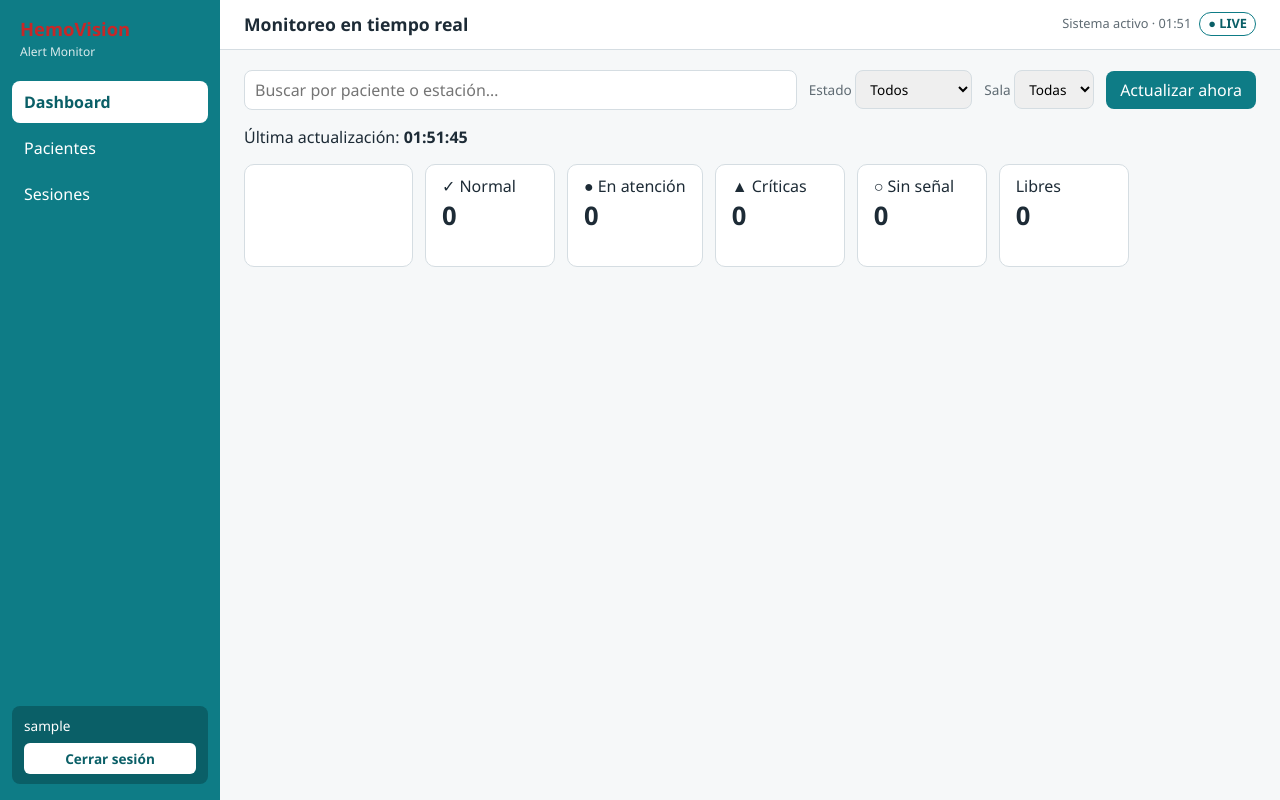
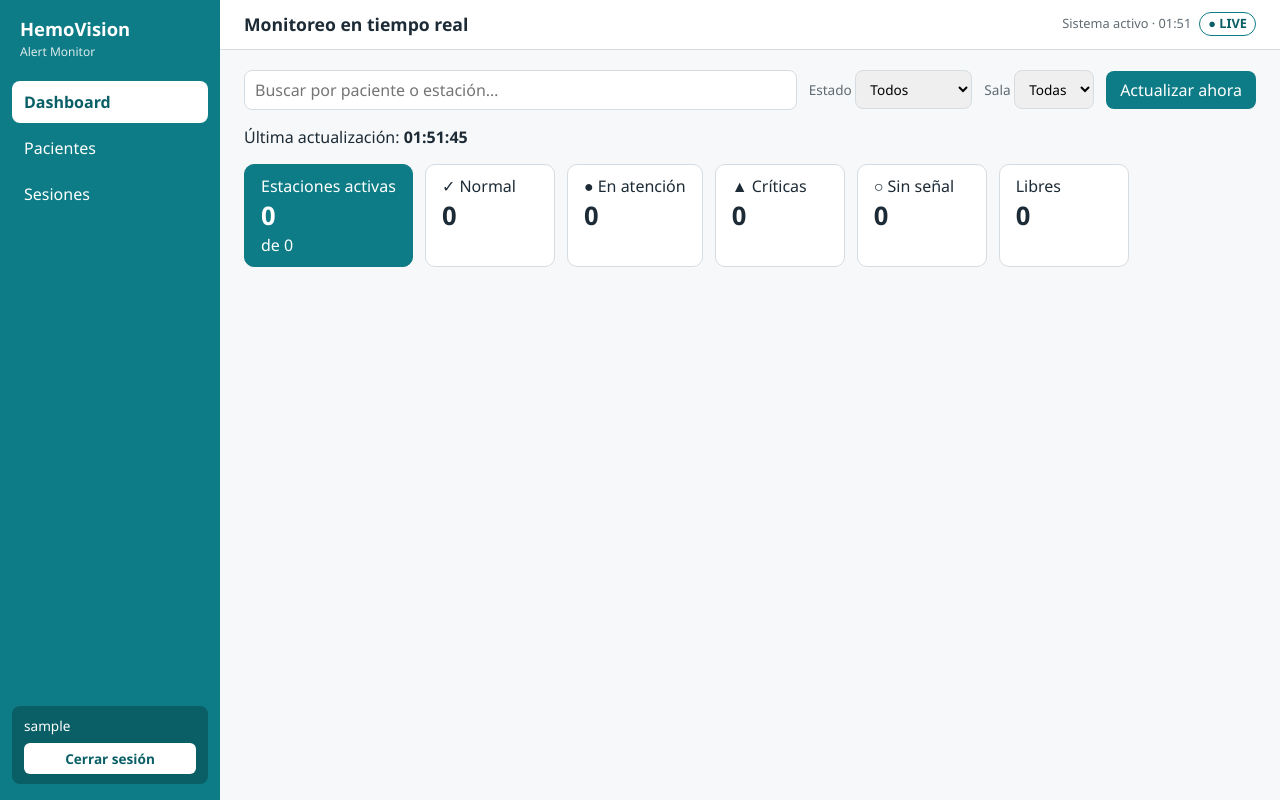
Before and after one commit to Darix-io/Proyecto-hemo-vision-alert, a Django app: page / in a window 1280 px wide. Run offline with Django 5.2, Linux system fonts and the light colour scheme; the visitor is signed in with stand-in values (Sample User, id 1); data that the repository does not hold is empty.

Commit message:
feat: Dashboard con indicadores, filtros y detalle de estación (M4)

```diff
--- a/pacientes/static/pacientes/hemovision.css
+++ b/pacientes/static/pacientes/hemovision.css
@@ -174,3 +174,5 @@ a.tarjeta { display: block; color: inherit; text-decoration: none; }
 a.tarjeta:hover { box-shadow: 0 2px 8px rgba(0,0,0,.18); }
 .revisar { font-weight: 700; color: var(--rojo); }
 [hidden] { display: none !important; }
+.contadores .ind-activas { background: var(--turquesa); color: #fff; border-color: var(--turquesa); }
+.menu .marca { color: #fff; }
```
